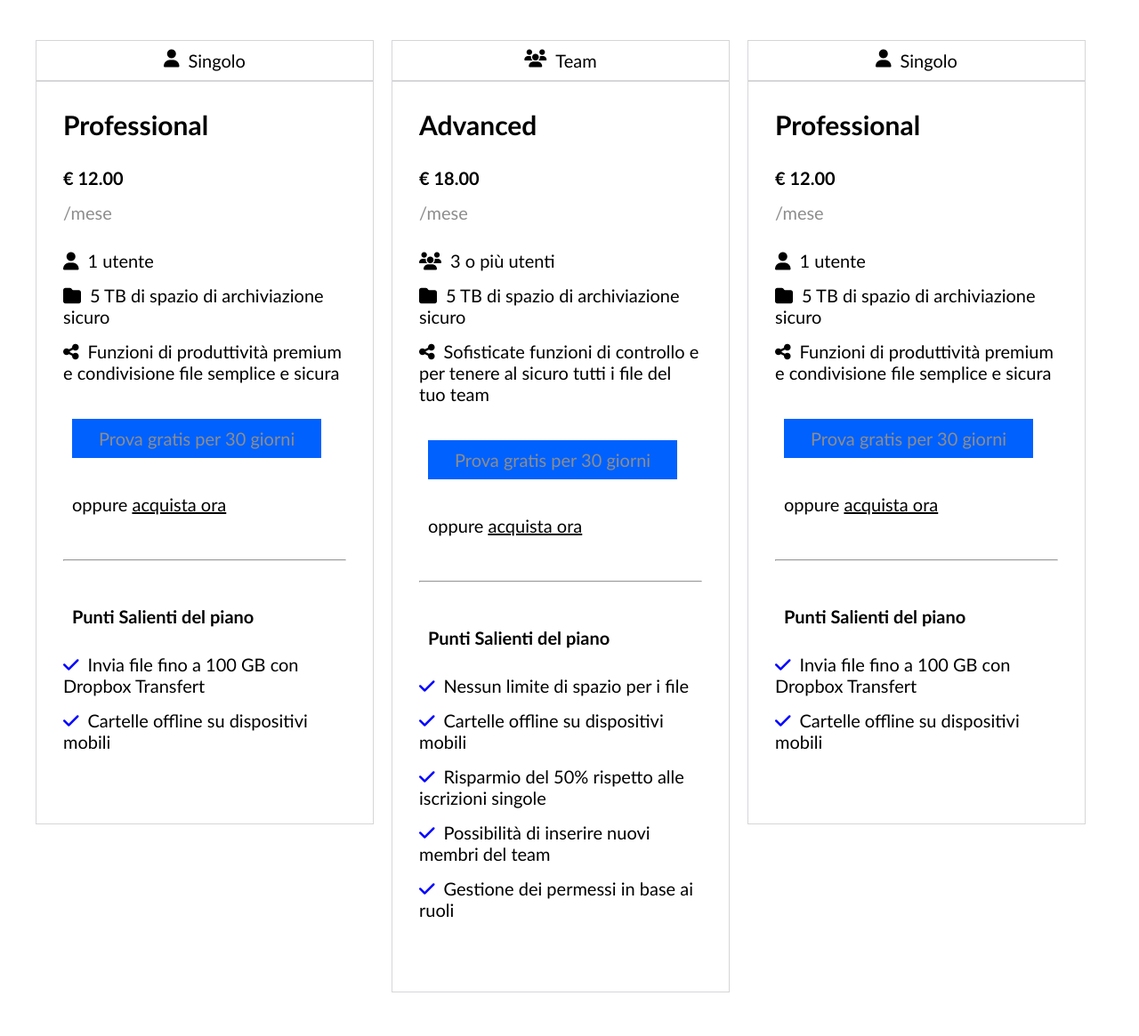
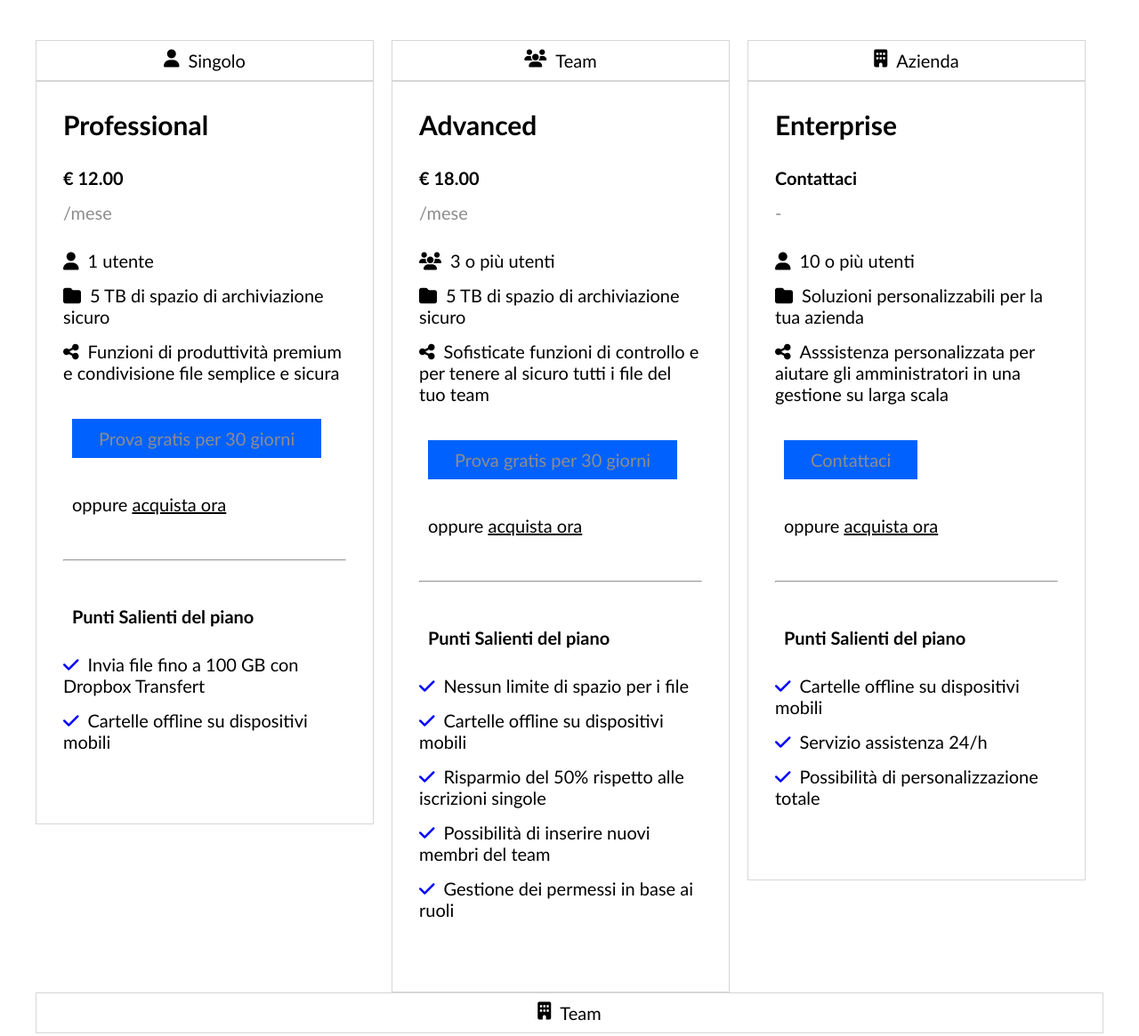
Before and after one commit to Johnnyfromtheblock4/htmlcss-dropbox, a plain HTML site: page index.html in a window 1280 px wide. Shown: the part 1300-2465 px from the top of the page at 89% size. Drawn offline with Linux system fonts and the light colour scheme.

Commit message:
[UPD] third-column

```diff
--- a/assets/css/style.css
+++ b/assets/css/style.css
@@ -148,6 +148,11 @@ main {
   padding: 10px;
 }
 
+.top-column {
+  display: flex;
+  gap: 20px;
+}
+
 /* Align / Justify */
 .align-items-center {
   align-items: center;
--- a/index.html
+++ b/index.html
@@ -70,6 +70,7 @@
       <div class="row">
 
         <!-- PRIMA COLONNA -->
+        <div class="top-column">
           <div class="col-33">
             <div class="box-top">
               <i class="fa-solid fa-user mr-10"></i>
@@ -90,7 +91,8 @@
               <hr class="mb-150">
 
               <p class="bold m-10 mb-30">Punti Salienti del piano</p>
-            <p class="mb-15"><i class="fa-solid fa-check mr-10 color-blue bold"></i>Invia file fino a 100 GB con Dropbox
+              <p class="mb-15"><i class="fa-solid fa-check mr-10 color-blue bold"></i>Invia file fino a 100 GB con
+                Dropbox
                 Transfert</p>
               <p class="mb-150"><i class="fa-solid fa-check mr-10 color-blue bold"></i>Cartelle offline su dispositivi
                 mobili</p>
@@ -123,11 +125,15 @@
               <p class="mb-15"><i class="fa-solid fa-check mr-10 color-blue bold"></i>Cartelle offline su dispositivi
                 mobili
               </p>
-            <p class="mb-15"><i class="fa-solid fa-check mr-10 color-blue bold"></i>Risparmio del 50% rispetto alle iscrizioni singole
+              <p class="mb-15"><i class="fa-solid fa-check mr-10 color-blue bold"></i>Risparmio del 50% rispetto alle
+                iscrizioni singole
               </p>
-            <p class="mb-15"><i class="fa-solid fa-check mr-10 color-blue bold"></i>Possibilità di inserire nuovi membri del team
+              <p class="mb-15"><i class="fa-solid fa-check mr-10 color-blue bold"></i>Possibilità di inserire nuovi
+                membri
+                del team
               </p>
-            <p class="mb-150"><i class="fa-solid fa-check mr-10 color-blue bold"></i>Gestione dei permessi in base ai ruoli</p>
+              <p class="mb-150"><i class="fa-solid fa-check mr-10 color-blue bold"></i>Gestione dei permessi in base ai
+                ruoli</p>
 
             </div>
           </div>
@@ -135,34 +141,40 @@
           <!-- TERZA COLONNA -->
           <div class="col-33">
             <div class="box-top">
-            <i class="fa-solid fa-user mr-10"></i>
-            <p>Singolo</p>
+              <i class="fa-solid fa-building mr-10"></i>
+              <p>Azienda</p>
             </div>
             <div class="box">
-            <p class="size-30 bold mb-30">Professional</p>
-            <p class="bold mb-15">€ 12.00</p>
-            <p class="color-lightgray mb-30">/mese</p>
-            <p class="mb-15"><i class="fa-solid fa-user mr-10"></i>1 utente</p>
-            <p class="mb-15"><i class="fa-solid fa-folder mr-10"></i>5 TB di spazio di archiviazione sicuro</p>
-            <p class="mb-150"><i class="fa-solid fa-share-nodes mr-10"></i>Funzioni di produttività premium e
-              condivisione file semplice e sicura</p>
-            <p class="m-10 mb-150"><span class="button-start bg-blue color-lightgray pl-30 pr-30">Prova gratis per 30
-                giorni</span></p>
+              <p class="size-30 bold mb-30">Enterprise</p>
+              <p class="bold mb-15">Contattaci</p>
+              <p class="color-lightgray mb-30">-</p>
+              <p class="mb-15"><i class="fa-solid fa-user mr-10"></i>10 o più utenti</p>
+              <p class="mb-15"><i class="fa-solid fa-folder mr-10"></i>Soluzioni personalizzabili per la tua azienda</p>
+              <p class="mb-150"><i class="fa-solid fa-share-nodes mr-10"></i>Asssistenza personalizzata per aiutare gli
+                amministratori in una gestione su larga scala</p>
+              <p class="m-10 mb-150"><span class="button-start bg-blue color-lightgray pl-30 pr-30">Contattaci</span>
+              </p>
               <p class="m-10 mb-150">oppure <u>acquista ora</u></p>
 
               <hr class="mb-150">
 
               <p class="bold m-10 mb-30">Punti Salienti del piano</p>
-            <p class="mb-15"><i class="fa-solid fa-check mr-10 color-blue bold"></i>Invia file fino a 100 GB con Dropbox
-              Transfert</p>
-            <p class="mb-150"><i class="fa-solid fa-check mr-10 color-blue bold"></i>Cartelle offline su dispositivi
+              <p class="mb-15"><i class="fa-solid fa-check mr-10 color-blue bold"></i>Cartelle offline su dispositivi
                 mobili</p>
+              <p class="mb-15"><i class="fa-solid fa-check mr-10 color-blue bold"></i>Servizio assistenza 24/h</p>
+              <p class="mb-150"><i class="fa-solid fa-check mr-10 color-blue bold"></i>Possibilità di personalizzazione
+                totale</p>
             </div>
           </div>
         </div>
-
+      </div>
       <!-- QUARTA COLONNA -->
-      <div class="col-100"></div>
+      <div class="col-100">
+        <div class="box-top">
+          <i class="fa-solid fa-building mr-10"></i>
+          <p>Team</p>
+        </div>
+      </div>
 
     </div>
 
```
Lines whose indentation alone changed are shown as unchanged.
